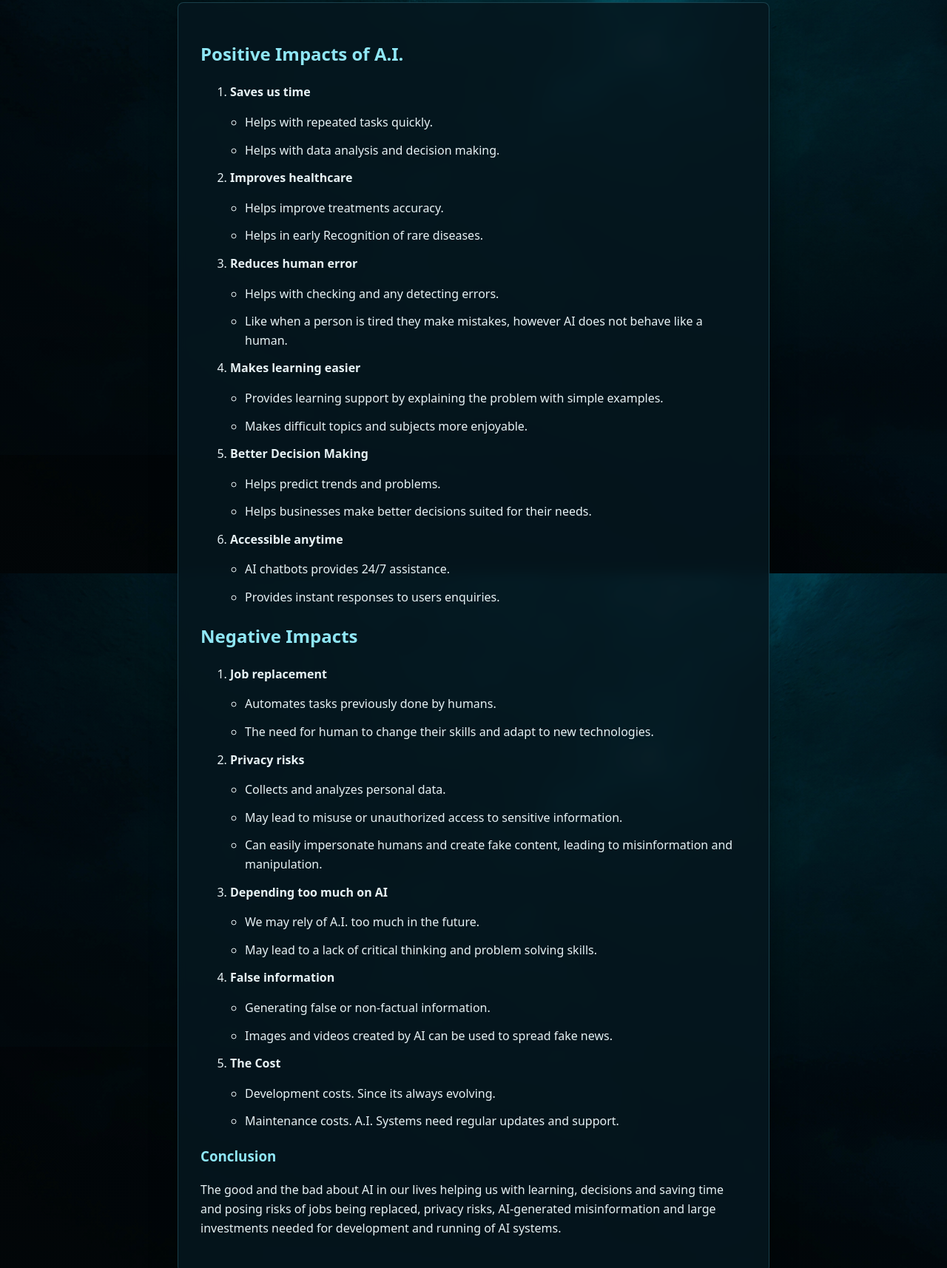
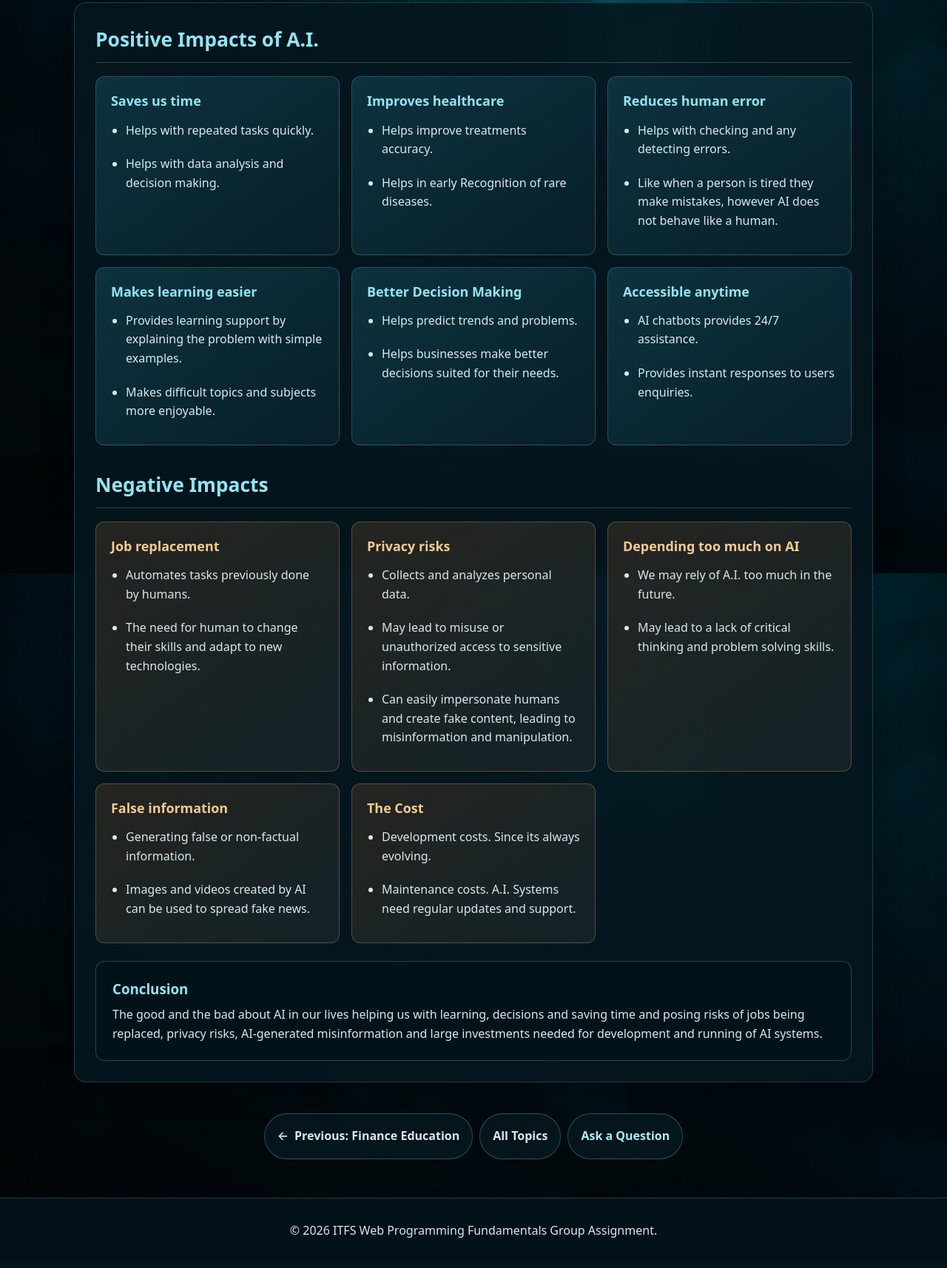
Before and after one commit to trixxxxx888/WPF_PROJ, a plain HTML site: page impacts.html in a window 1280 px wide. Shown: the part 185-1899 px from the top of the page at 74% size. Drawn offline with Linux system fonts and the light colour scheme.

Commit message:
impacts edited

```diff
--- a/impacts.html
+++ b/impacts.html
@@ -6,100 +6,118 @@
     <title>Positive and Negative Impacts of AI</title>
     <link rel="stylesheet" href="webcss.css">
 </head>
-<body>
+<body class="impacts-page">
     <header class="signup-header">
         <h1><strong>Positive and Negative Impacts of AI</strong></h1>
          <a href="index.html" class="Logo-link">
-        <img src="Logo.png" alt="My Website Logo" class="Logo-link">
+        <img src="logo.png" alt="My Website Logo">
         </a>
         <a href="signup.html" class="signup-link">Sign Up</a>
 
         <nav class="site-navigation" aria-label="Main navigation">
             <a href="index.html">Home</a>
             <a href="application-1-health-care.html">Healthcare AI</a>
-            <a href="Application2-autocars-eg-tesla.html">Autonomous Cars</a>
+            <a href="Application2-autocars-eg-tesla.html">AutoCars</a>
             <a href="App-3-finance-education.html">Finance Education</a>
             <a href="impacts.html" aria-current="page">AI Impacts</a>
         </nav>
     </header>
     <main>
         <section class="content-box">
-            <h2><strong>Positive Impacts of A.I.</strong></h2>
-            <ol>
-                <li><strong>Saves us time</strong>
+            <section class="impact-section impact-positive">
+                <h2><strong>Positive Impacts of A.I.</strong></h2>
+                <div class="impact-grid">
+                    <article class="impact-card">
+                        <h3>Saves us time</h3>
                     <ul>
                         <li>Helps with repeated tasks quickly.</li>
                         <li>Helps with data analysis and decision making.</li>
                     </ul>
-                </li>
-                <li><strong>Improves healthcare</strong>
+                    </article>
+                    <article class="impact-card">
+                        <h3>Improves healthcare</h3>
                     <ul>
                         <li>Helps improve treatments accuracy.</li>
                         <li>Helps in early Recognition of rare diseases.</li>
                     </ul>
-                </li>
-                <li><strong>Reduces human error</strong>
+                    </article>
+                    <article class="impact-card">
+                        <h3>Reduces human error</h3>
                     <ul>
                         <li>Helps with checking and any detecting errors.</li>
                         <li>Like when a person is tired they make mistakes, however AI does not behave like a human.</li>
                     </ul>
-                </li>
-                <li><strong>Makes learning easier</strong>
+                    </article>
+                    <article class="impact-card">
+                        <h3>Makes learning easier</h3>
                     <ul>
                         <li>Provides learning support by explaining the problem with simple examples.</li>
                         <li>Makes difficult topics and subjects more enjoyable.</li>
                     </ul>
-                </li>
-                <li><strong>Better Decision Making</strong>
+                    </article>
+                    <article class="impact-card">
+                        <h3>Better Decision Making</h3>
                     <ul>
                         <li>Helps predict trends and problems.</li>
                         <li>Helps businesses make better decisions suited for their needs.</li>
                     </ul>
-                </li>
-                 <li><strong>Accessible anytime</strong>
+                    </article>
+                    <article class="impact-card">
+                        <h3>Accessible anytime</h3>
                     <ul>
                         <li>AI chatbots provides 24/7 assistance.</li>
                         <li>Provides instant responses to users enquiries.</li>
                     </ul>
-                </li>
-            </ol>
+                    </article>
+                </div>
+            </section>
 
-            <h2><strong>Negative Impacts</strong></h2>
-            <ol>
-                <li><strong>Job replacement</strong>
+            <section class="impact-section impact-negative">
+                <h2><strong>Negative Impacts</strong></h2>
+                <div class="impact-grid">
+                    <article class="impact-card">
+                        <h3>Job replacement</h3>
                     <ul>
                         <li>Automates tasks previously done by humans.</li>
                         <li>The need for human to change their skills and adapt to new technologies.</li>
                     </ul>
-                </li>
-                <li><strong>Privacy risks</strong>
+                    </article>
+                    <article class="impact-card">
+                        <h3>Privacy risks</h3>
                     <ul>
                         <li>Collects and analyzes personal data.</li>
                         <li>May lead to misuse or unauthorized access to sensitive information.</li>
                         <li>Can easily impersonate humans and create fake content, leading to misinformation and manipulation.</li>
                     </ul>
-                </li>
-                <li><strong>Depending too much on AI</strong>
+                    </article>
+                    <article class="impact-card">
+                        <h3>Depending too much on AI</h3>
                     <ul>
                         <li>We may rely of A.I. too much in the future.</li>
                         <li>May lead to a lack of critical thinking and problem solving skills.</li>
                     </ul>
-                </li>
-                <li><strong>False information</strong>
+                    </article>
+                    <article class="impact-card">
+                        <h3>False information</h3>
                     <ul>
                         <li>Generating false or non-factual information.</li>
                         <li>Images and videos created by AI can be used to spread fake news.</li>
                     </ul>
-                </li>
-                <li><strong>The Cost</strong>
+                    </article>
+                    <article class="impact-card">
+                        <h3>The Cost</h3>
                     <ul>
                         <li>Development costs. Since its always evolving.</li>
                         <li>Maintenance costs. A.I. Systems need regular updates and support.</li>
                     </ul>
-                </li>
-            </ol>
-             <h3><strong>Conclusion</strong></h3>
-        <p>The good and the bad about AI in our lives helping us with learning, decisions and saving time and posing risks of jobs being replaced, privacy risks, AI-generated misinformation and large investments needed for development and running of AI systems.</p>
+                    </article>
+                </div>
+            </section>
+
+            <section class="impact-conclusion">
+                <h3><strong>Conclusion</strong></h3>
+                <p>The good and the bad about AI in our lives helping us with learning, decisions and saving time and posing risks of jobs being replaced, privacy risks, AI-generated misinformation and large investments needed for development and running of AI systems.</p>
+            </section>
         </section>
 
     </main>
--- a/webcss.css
+++ b/webcss.css
@@ -106,6 +106,83 @@ header {
 
 .page-navigation .home-link,
 .page-navigation .previous-link {
+    color: #d7e9ef;
+}
+
+.impacts-page main {
+    max-width: 1080px;
+}
+
+.impacts-page .content-box {
+    padding: 28px;
+    border-radius: 16px;
+}
+
+.impact-section + .impact-section {
+    margin-top: 32px;
+}
+
+.impact-section > h2 {
+    margin: 0 0 18px;
+    padding-bottom: 10px;
+    border-bottom: 1px solid rgba(91, 196, 218, 0.3);
+    font-size: 1.65rem;
+}
+
+.impact-grid {
+    display: grid;
+    grid-template-columns: repeat(3, minmax(0, 1fr));
+    gap: 16px;
+}
+
+.impact-card {
+    padding: 20px;
+    border: 1px solid rgba(91, 196, 218, 0.28);
+    border-radius: 12px;
+    background: linear-gradient(145deg, rgba(15, 54, 65, 0.92), rgba(7, 32, 41, 0.92));
+}
+
+.impact-negative .impact-card {
+    border-color: rgba(245, 190, 113, 0.28);
+    background: linear-gradient(145deg, rgba(62, 49, 36, 0.58), rgba(20, 35, 40, 0.96));
+}
+
+.impact-card h3 {
+    margin: 0 0 10px;
+    font-size: 1.12rem;
+    line-height: 1.35;
+}
+
+.impact-negative .impact-card h3 {
+    color: #f4cb91;
+}
+
+.impact-card ul {
+    display: grid;
+    gap: 8px;
+    margin: 0;
+    padding-left: 18px;
+}
+
+.impact-card li {
+    margin: 0;
+    color: #d7e9ef;
+}
+
+.impact-conclusion {
+    margin-top: 24px;
+    padding: 22px;
+    border: 1px solid rgba(91, 196, 218, 0.3);
+    border-radius: 12px;
+    background: rgba(3, 18, 25, 0.62);
+}
+
+.impact-conclusion h3 {
+    margin: 0 0 8px;
+}
+
+.impact-conclusion p {
+    margin: 0;
     color: #d7e9ef;
 }
 
@@ -641,6 +718,15 @@ footer {
         gap: 14px;
     }
 
+    .impacts-page .content-box {
+        padding: 18px;
+    }
+
+    .impact-grid {
+        grid-template-columns: repeat(2, minmax(0, 1fr));
+        gap: 12px;
+    }
+
     .feature-card,
     .feature-conclusion {
         padding: 18px;
@@ -654,8 +740,18 @@ footer {
         grid-template-columns: 1fr;
     }
 
+    .impact-card {
+        padding: 16px;
+    }
+
     .site-navigation {
         gap: 7px;
+    }
+
+    @media (max-width: 420px) {
+        .impact-grid {
+            grid-template-columns: 1fr;
+        }
     }
 
     .site-navigation a {
```
Also changed, not shown: App-3-finance-education.html (+1 -1 lines), Regi-Enquirey-form.html (+1 -1 lines), Thank-you-page.html (+1 -1 lines), application-1-health-care.html (+1 -1 lines), index.html (+2 -2 lines), signup.html (+1 -1 lines), sucessfulsignup.html (+1 -1 lines).
